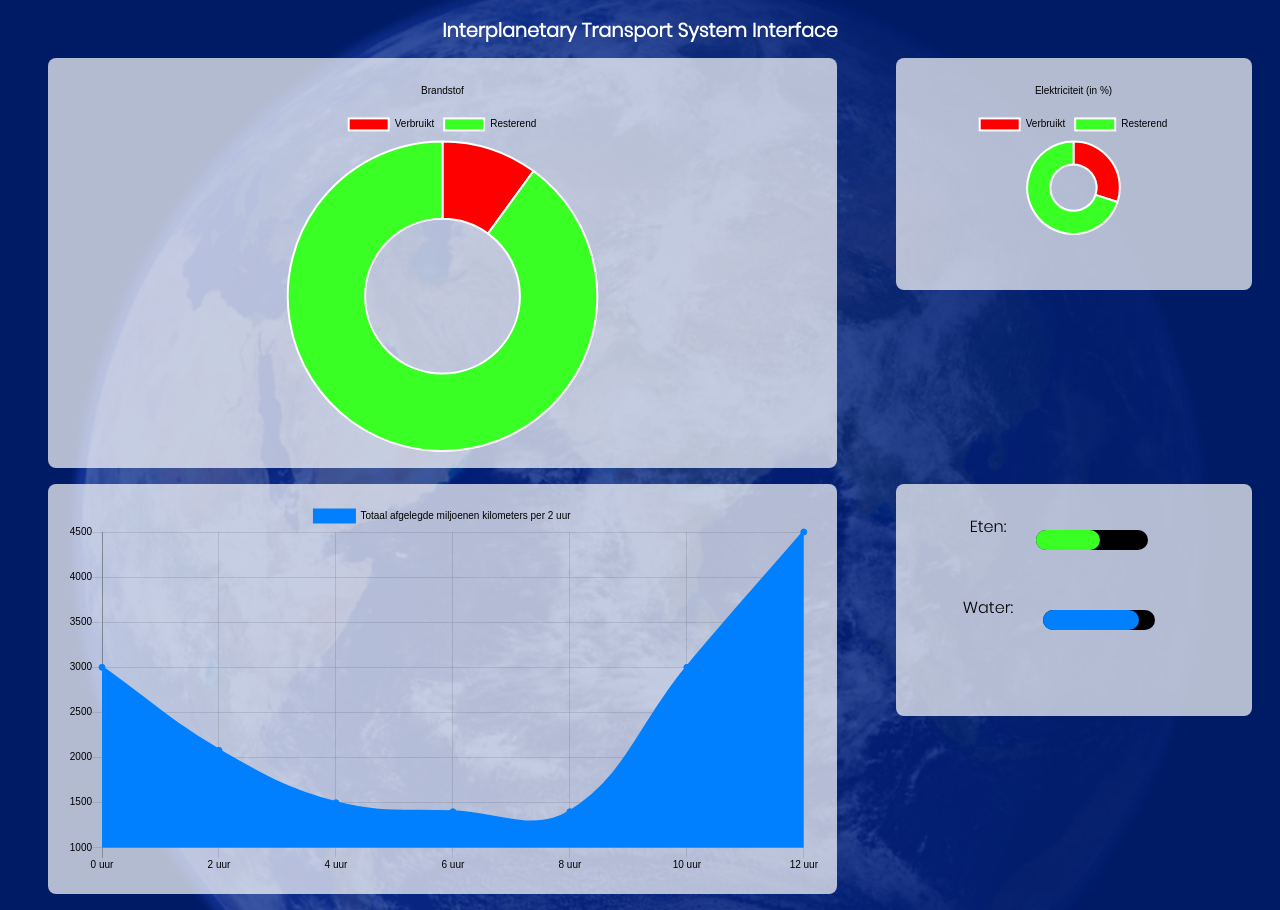
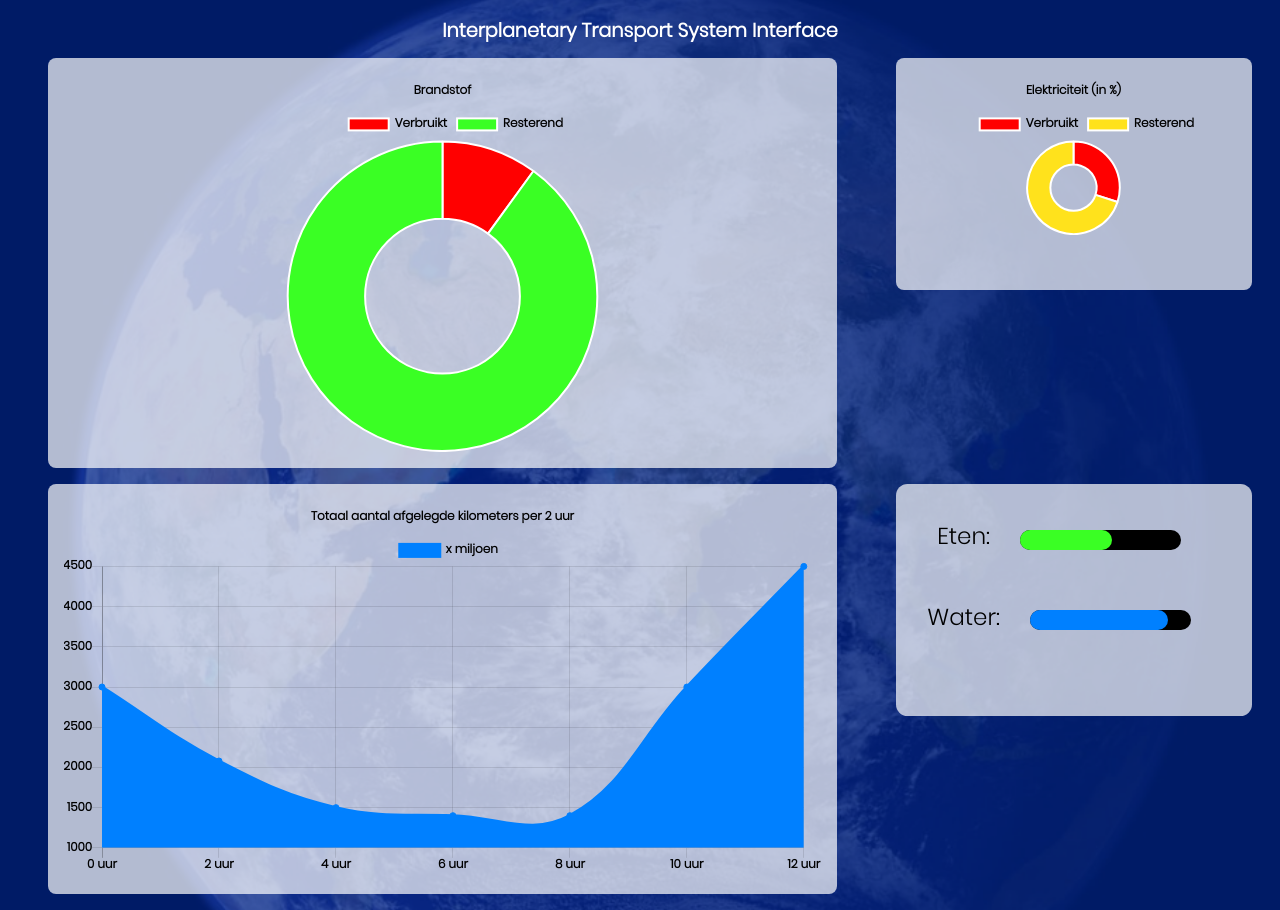
Before and after one commit to thijnja/Challenge-1, a plain HTML site: page index.html in a window 1280 px wide. Shown: the part 104-1014 px from the top of the page. Drawn offline with nearby package versions, Linux system fonts and the light colour scheme.

Commit message:
Laatste commit

```diff
--- a/script/main.js
+++ b/script/main.js
@@ -1,14 +1,13 @@
 // Ik heb voor de eerste drie datavisualisaties chart.js gebruikt en de laatste heb ik zelf gemaakt.
 
 
-Chart.defaults.global.defaultFontFamily = "'Arial';";
-Chart.defaults.global.defaultFontColor = 'black';
 
 
 // Javascript voor de brandstof meter.
 
     var ctz = document.getElementById('doughnut')
-
+Chart.defaults.global.defaultFontFamily = "'Poppins', Arial';";
+Chart.defaults.global.defaultFontColor = 'black';
         var myDoughnut = new Chart(ctz, {
             type: 'doughnut',
             data: {
@@ -35,11 +34,17 @@ Chart.defaults.global.defaultFontColor = 'black';
                 },
                 title: {
                     display: true,
-                    text: 'Brandstof'
+                    text: 'Brandstof',
+                    fontFamily: 'Poppins'
                 },
                 animation: {
                     animateScale: true,
                     animateRotate: true
+                }
+            },
+            scale: {
+                ticks: {
+                    fontSize: 29,
                 }
             }
         });
@@ -56,7 +61,7 @@ var ctz = document.getElementById('doughnut2')
                     ],
                     backgroundColor: [
                     'rgb(255, 0, 0)',
-                    'rgb(58, 255, 36)'
+                    'rgb(255, 226, 28)'
                     ],
 
                     label: 'Dataset 1'
@@ -73,7 +78,8 @@ var ctz = document.getElementById('doughnut2')
                 },
                 title: {
                     display: true,
-                    text: 'Elektriciteit (in %)'
+                    text: 'Elektriciteit (in %)',
+                    fontFamily: 'Poppins'
                 },
                 animation: {
                     animateScale: true,
@@ -94,10 +100,25 @@ var chart = new Chart(ctx, {
     data: {
         labels: ['0 uur', '2 uur', '4 uur', '6 uur', '8 uur', '10 uur', '12 uur'],
         datasets: [{
-            label: 'Totaal afgelegde miljoenen kilometers per 2 uur',
+            label: 'x miljoen',
             backgroundColor: 'rgb(0, 128, 255)',
             borderColor: 'rgb(0, 128, 255)',
             data: [3000, 2080, 1500, 1400, 1400, 3000, 4500]
         }]
     },
+    options: {
+        responsive: true,
+        legend: {
+            position: 'top',
+        },
+        title: {
+            display: true,
+            text: 'Totaal aantal afgelegde kilometers per 2 uur',
+            fontFamily: 'Poppins'
+        },
+        animation: {
+            animateScale: true,
+            animateRotate: true
+        }
+    }
 });
--- a/style/style.css
+++ b/style/style.css
@@ -119,6 +119,7 @@ p {
 
     .info {
         display:block;
+        font-size: 23px;
     }
 
     .elektra, .info {
@@ -135,7 +136,12 @@ p {
     }
 
     .info {
-        display:block;
+        display: block;
+        font-size: 25px;
+    }
+
+    .elektra, .info {
+        height: 200px;
     }
 
 }
```
Also changed, not shown: 1 other file. Lines whose indentation alone changed are shown as unchanged.
